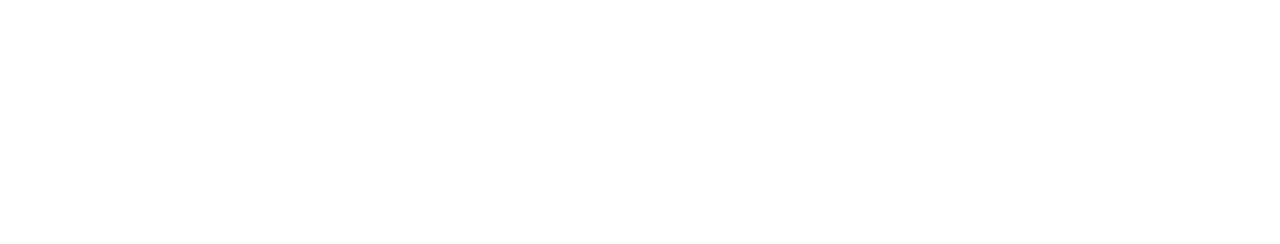
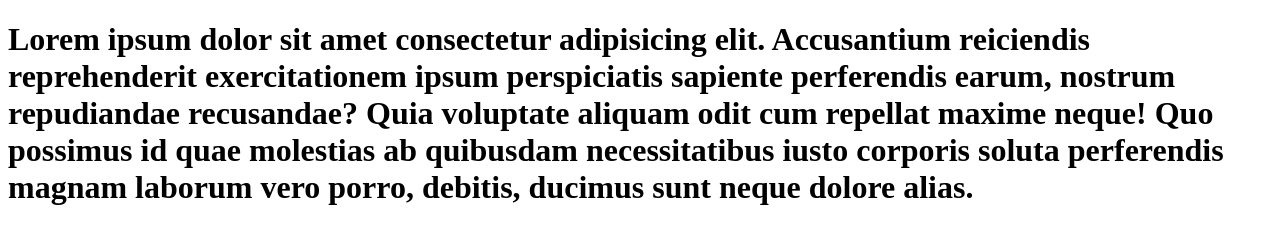
Before and after one commit to aminul-islam2020/My-second_repo, a plain HTML site: page index.html in a window 1280 px wide. Drawn offline with Linux system fonts and the light colour scheme.

Commit message:
added a header

```diff
--- a/index.html
+++ b/index.html
@@ -7,6 +7,6 @@
     <title>My Second Git Repo</title>
 </head>
 <body>
-
+    <h1>Lorem ipsum dolor sit amet consectetur adipisicing elit. Accusantium reiciendis reprehenderit exercitationem ipsum perspiciatis sapiente perferendis earum, nostrum repudiandae recusandae? Quia voluptate aliquam odit cum repellat maxime neque! Quo possimus id quae molestias ab quibusdam necessitatibus iusto corporis soluta perferendis magnam laborum vero porro, debitis, ducimus sunt neque dolore alias.</h1>
 </body>
 </html>
```
